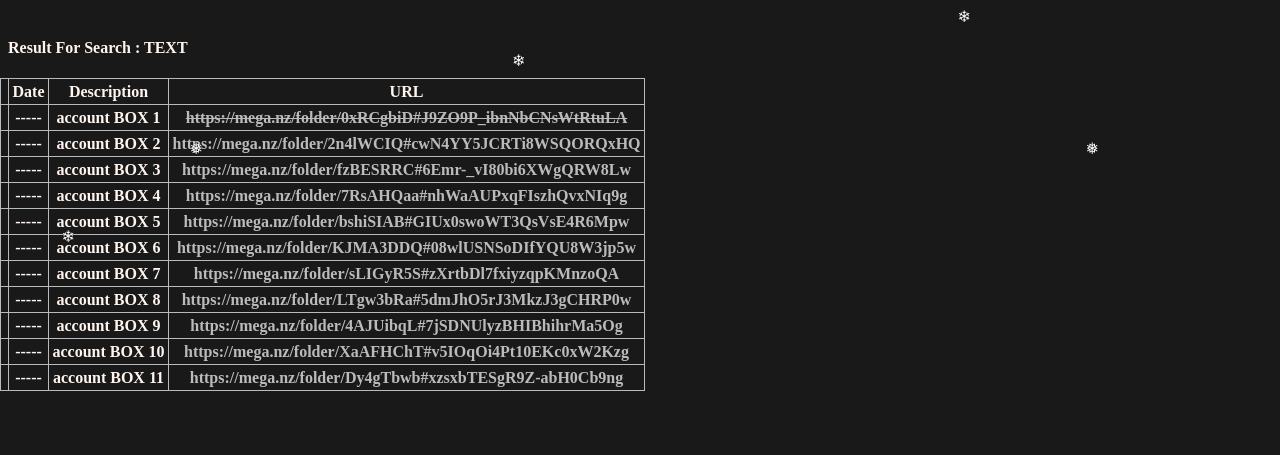
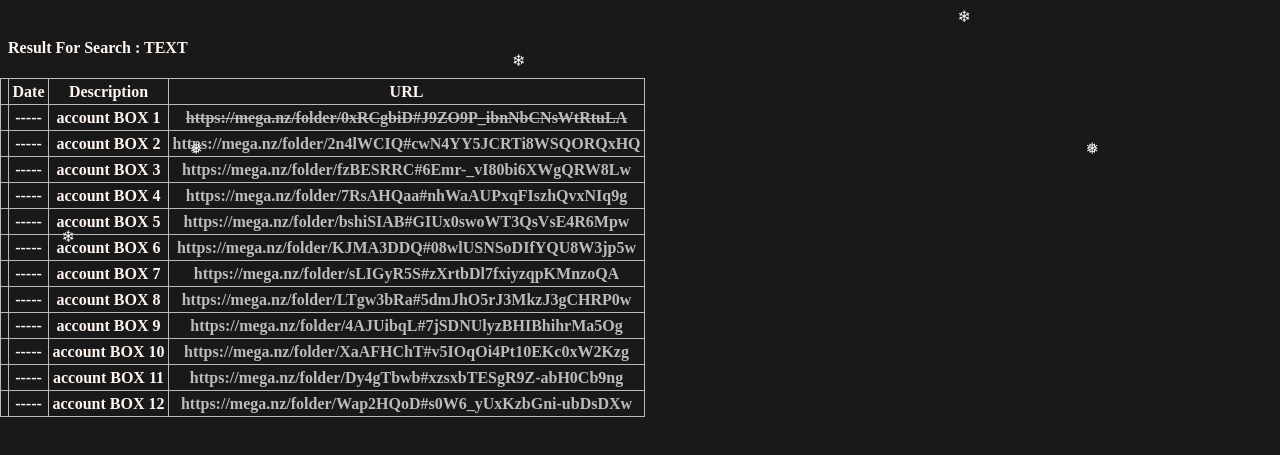
Before and after one commit to rap0at/SOURCE, a plain HTML site: page txt.html in a window 1280 px wide. Shown: the part 133-588 px from the top of the page. Drawn offline with Linux system fonts and the light colour scheme.

Commit message:
Add files via upload

```diff
--- a/txt.html
+++ b/txt.html
@@ -205,6 +205,13 @@
                 <td>account BOX 11</td>
                 <td><a href="https://mega.nz/folder/Dy4gTbwb#xzsxbTESgR9Z-abH0Cb9ng">https://mega.nz/folder/Dy4gTbwb#xzsxbTESgR9Z-abH0Cb9ng</a></td>
             </tr>
+
+            <tr>
+                <td></td>
+                <td>-----</td>
+                <td>account BOX 12</td>
+                <td><a href="https://mega.nz/folder/Wap2HQoD#s0W6_yUxKzbGni-ubDsDXw">https://mega.nz/folder/Wap2HQoD#s0W6_yUxKzbGni-ubDsDXw</a></td>
+            </tr>
            </tbody>
        </table>
 
```
Also changed, not shown: index_main.html (+2 -2 lines).
